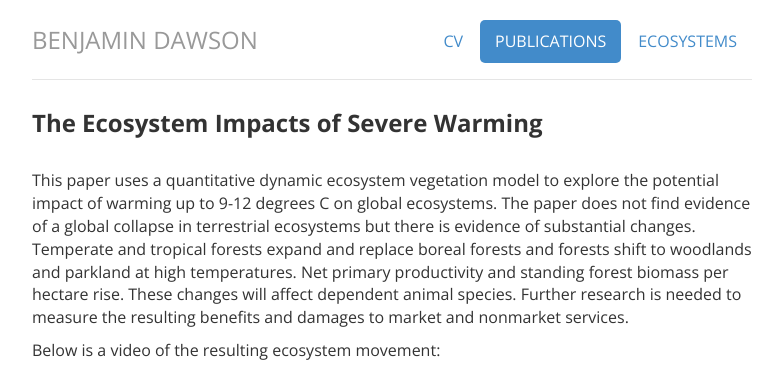
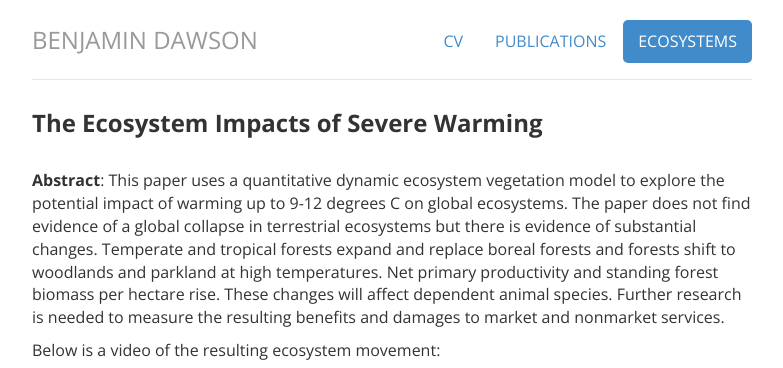
Before and after one commit to BenMDawson/BenMDawson.github.io, a Jekyll site: the page built from ecosystems/index.html, in a window 1280 px wide, cut to the strip 0-368 px from the top of the page. Shown: the whole strip, without its empty margins (248-1031 px from the left). Built offline with Jekyll 4.4.1, drawn with Linux system fonts in a browser that asks for light colours.

Commit message:
Add files via upload

```diff
--- a/ecosystems/index.html
+++ b/ecosystems/index.html
@@ -1,19 +1,19 @@
 ---
 layout: default
 title: Benjamin Dawson | Ecosystems
-publications: active
+ecosystems: active
 ---
 <div class="info">
 
 <h3><b>The Ecosystem Impacts of Severe Warming</b></h3>
 <br>
 
-<p> This paper uses a quantitative dynamic ecosystem vegetation model to explore the potential impact of warming up to 9-12 degrees C on global ecosystems. The paper does not find evidence of a global collapse in terrestrial ecosystems but there is evidence of substantial changes. Temperate and tropical forests expand and replace boreal forests and forests shift to woodlands and parkland at high temperatures. Net primary productivity and standing forest biomass per hectare rise. These changes will affect dependent animal species. Further research is needed to measure the resulting benefits and damages to market and nonmarket services. </p>
+<p> <b>Abstract</b>: This paper uses a quantitative dynamic ecosystem vegetation model to explore the potential impact of warming up to 9-12 degrees C on global ecosystems. The paper does not find evidence of a global collapse in terrestrial ecosystems but there is evidence of substantial changes. Temperate and tropical forests expand and replace boreal forests and forests shift to woodlands and parkland at high temperatures. Net primary productivity and standing forest biomass per hectare rise. These changes will affect dependent animal species. Further research is needed to measure the resulting benefits and damages to market and nonmarket services. </p>
 
 <p>Below is a video of the resulting ecosystem movement:</p>
 
 <p>
-<video width="618" height="347" controls preload>
+<video width="618" height="347" align="middle" controls preload>
     <source src="biomeMovie.mp4" media="only screen and (min-device-width: 568px)"></source>
     <source src="biomeMovie.iphone.mp4" media="only screen and (max-device-width: 568px)"></source>
     <source src="biomeMovie.webm"></source>
```
